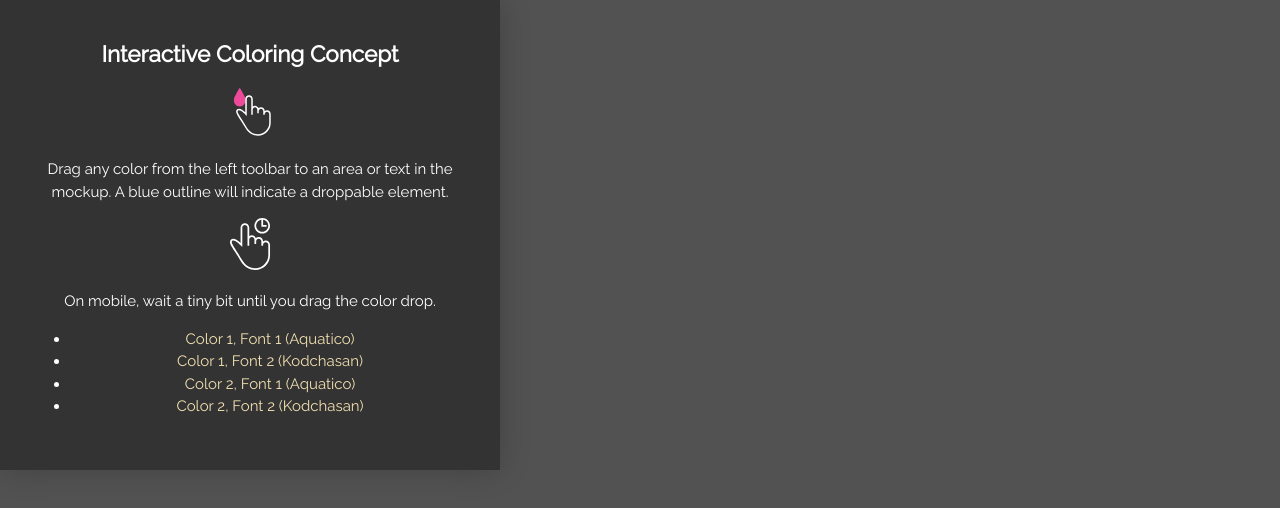
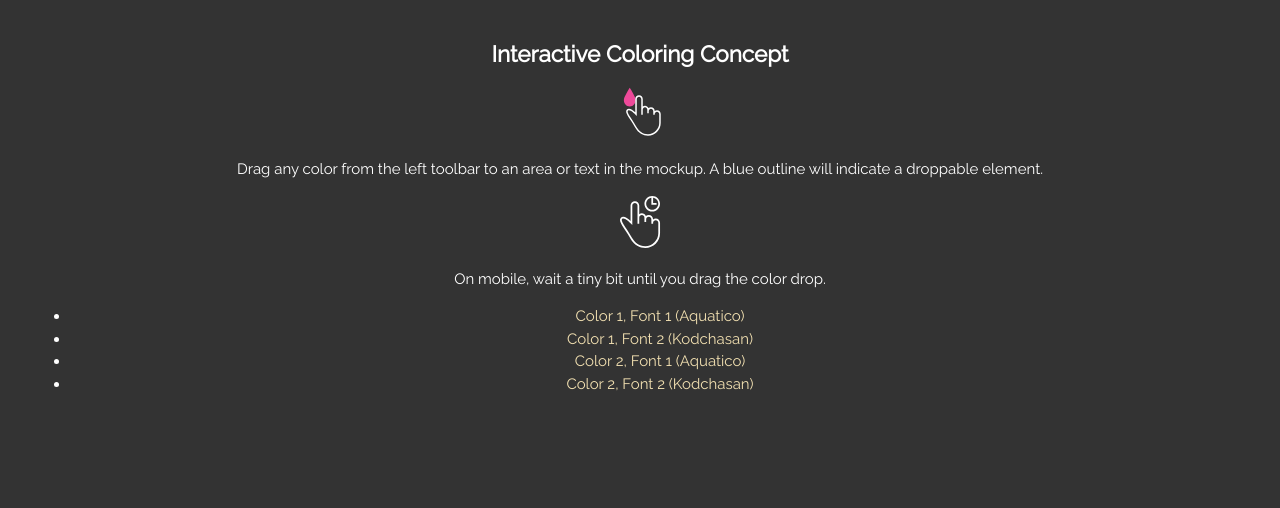
Before and after one commit to parima08/erik-experiments, a plain HTML site: page index.html in a window 1280 px wide. Drawn offline with Linux system fonts and the light colour scheme; a web font is replaced by a local one.

Commit message:
Home page fixes

```diff
--- a/css/demo.css
+++ b/css/demo.css
@@ -849,8 +849,8 @@ button:focus {
 }
 
 .info {
-  width: 90%;
-  max-width: 500px;
+  width: 100%;
+  height: 100vh;
   background: #333;
   padding: 2.5em 2em;
   font-size: 15px;
@@ -895,9 +895,9 @@ button:focus {
 }
 
 @media screen and (max-width: 50em) {
-  body {
+  /* body {
     padding-top: 100px;
-  }
+  } */
   .customizer {
     top: 0;
     width: 100%;
```
